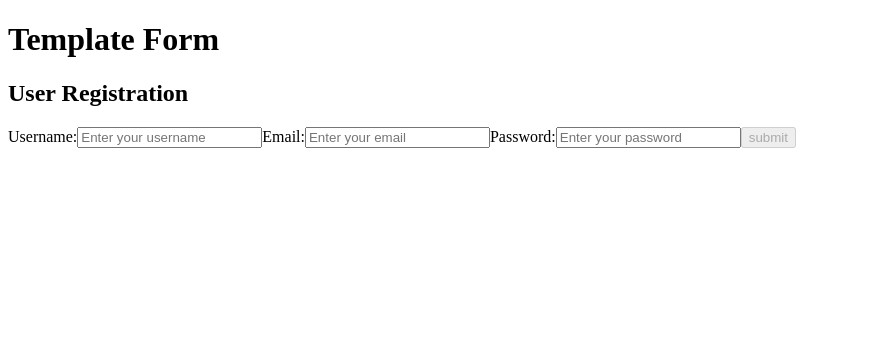
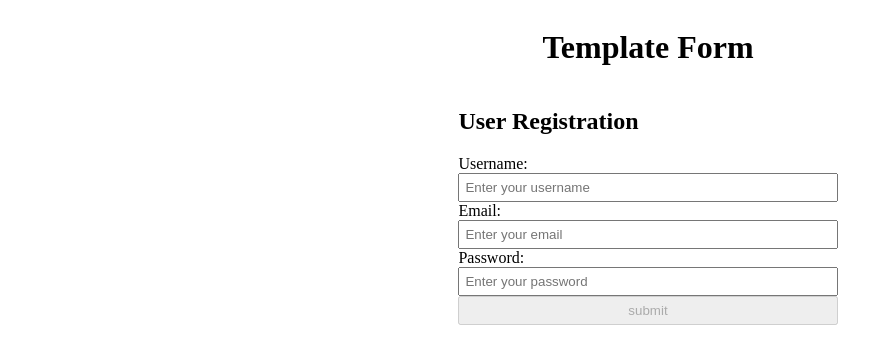
Before and after one commit to ajmalroshan1101/Learning-Angular, an Angular app: page / in a window 1280 px wide. Shown: the top 364 px of the page, without its empty margins (0-893 px from the left). Built offline with nearby package versions, Linux system fonts and the light colour scheme.

Commit message:
TemplateFrom is created

```diff
--- /dev/null
+++ b/src/app/Common/TemplateForm/templateform.component.css
@@ -0,0 +1,22 @@
+body{
+    display: flex;
+    align-items: center;
+    width: 100%;
+    flex-direction: column;
+
+}
+
+small{
+    font-weight: bold;
+    color: red;
+}
+
+.form-cls{
+    display: flex;
+    flex-direction: column;
+    width: 30%;
+}
+
+input{
+    padding: 5px;
+}
--- a/src/app/Common/TemplateForm/templateform.component.html
+++ b/src/app/Common/TemplateForm/templateform.component.html
@@ -1,6 +1,8 @@
-<h1>Template Form</h1>
+<body>
+    <h1>Template Form</h1>
 
-<form (ngSubmit)="OnSubmitForm()" #registretion="ngForm">
+
+<form (ngSubmit)="OnSubmitForm()" #registretion="ngForm" class="form-cls">
   <h2>User Registration</h2>
 
   <label for="username">Username:</label>
@@ -11,7 +13,15 @@
     placeholder="Enter your username"
     ngModel
     required
+    #fname="ngModel"
   />
+
+  <small
+  *ngIf="fname.invalid&&fname.touched"
+  >
+    Enter Username
+
+  </small>
 
   <label for="email">Email:</label>
   <input
@@ -20,8 +30,18 @@
     name="email"
     placeholder="Enter your email"
     ngModel
-    required email
+    required
+    email
+
+    #email="ngModel"
   />
+
+  <small
+  *ngIf="email.invalid&&email.touched"
+  >
+    Enter Email
+
+  </small>
 
   <label for="password">Password:</label>
   <input
@@ -32,8 +52,15 @@
     required
     ngModel
     required
+    #pass="ngModel"
   />
 
+  <small
+  *ngIf="pass.invalid&&pass.touched"
+  >
+    Enter the password
+
+  </small>
   <input
     type="submit"
     name=""
@@ -42,3 +69,5 @@
     [disabled]="!registretion.valid"
   />
 </form>
+
+</body>
--- a/src/app/Common/TemplateForm/templateform.component.ts
+++ b/src/app/Common/TemplateForm/templateform.component.ts
@@ -4,6 +4,7 @@ import { NgForm } from '@angular/forms';
 @Component({
   selector: 'app-templateform',
   templateUrl: './templateform.component.html',
+  styleUrls:['./templateform.component.css']
 })
 export class TemplateComponentone {
   @ViewChild('registretion') from!: NgForm;
```
